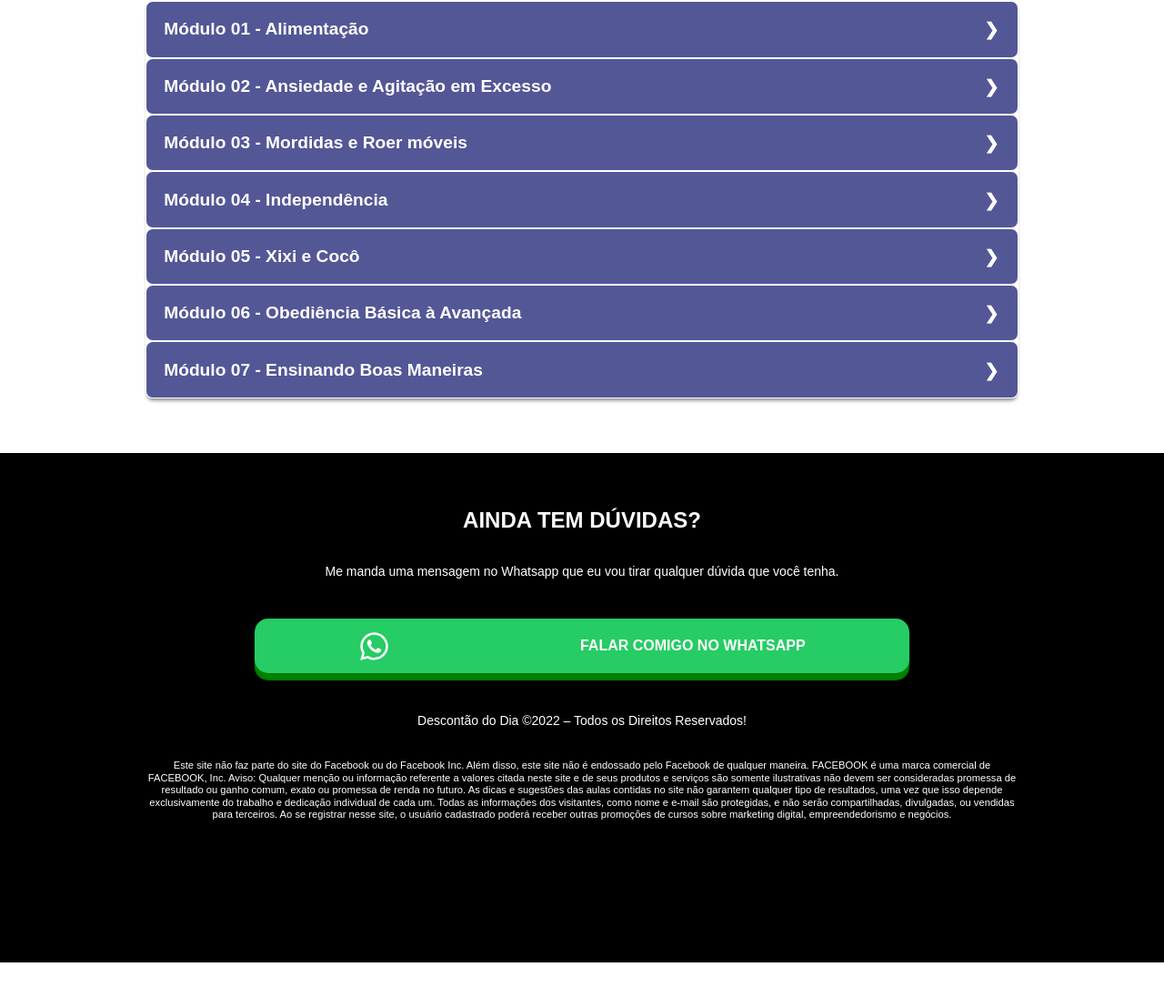
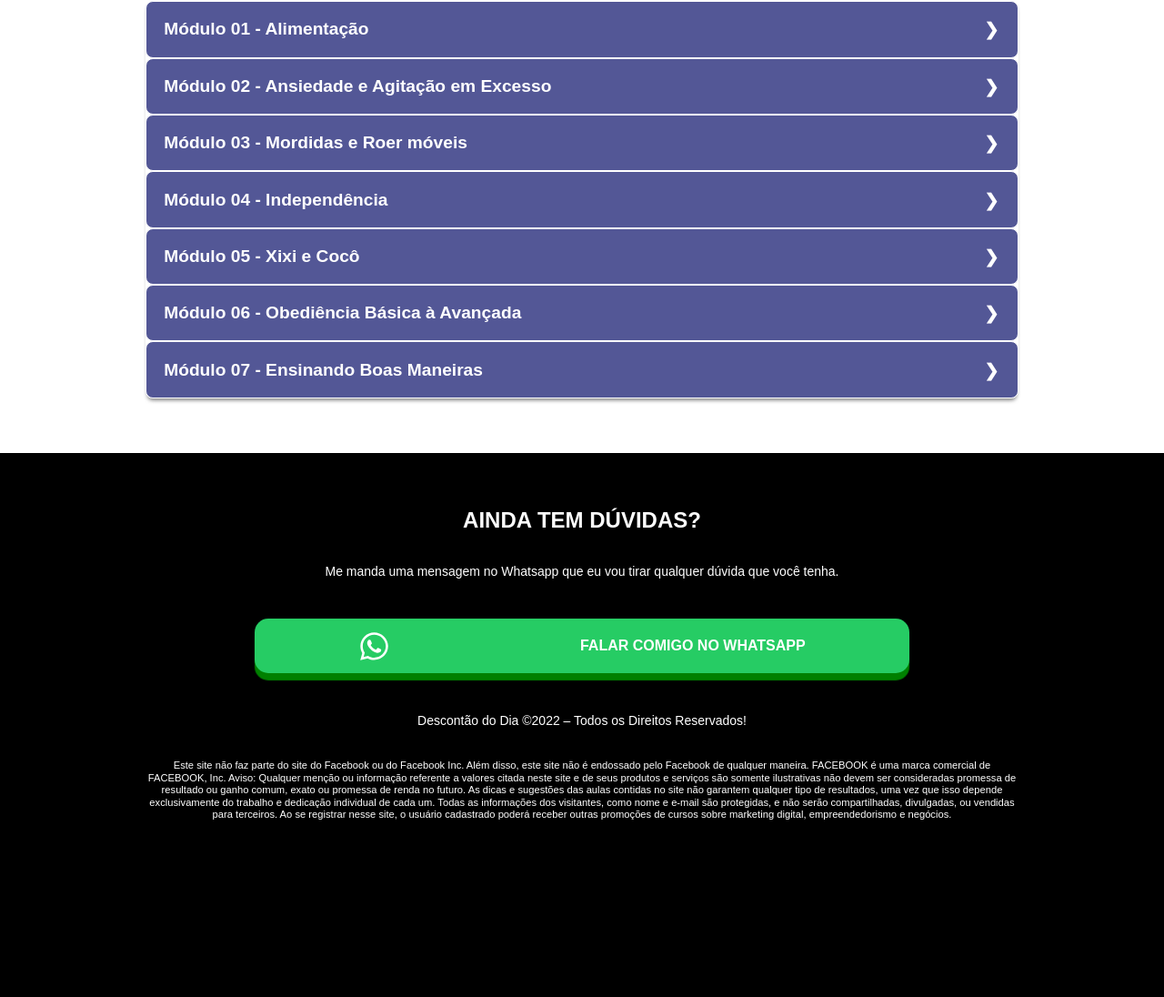
Before and after one commit to wesleysantossts/descontaododia, a React (Create React App) app: page /caobemresolvido in a window 1280 px wide. Shown: the part 7859-8955 px from the top of the page at 91% size. Before the commit the page ends 8917 px from the top, so only its background shows below. Built offline with nearby package versions, Linux system fonts and the light colour scheme.

Commit message:
Ft/modulos: sessão 'módulos' atualizada

```diff
--- a/src/views/styles/CaoBemResolvido.css
+++ b/src/views/styles/CaoBemResolvido.css
@@ -296,7 +296,7 @@
 }
 
 footer {
-  height: 70vh;
+  height: 100%;
   background-color: black;
   padding: 40px 0;
 }
--- a/src/views/styles/CaoBemResolvido.scss
+++ b/src/views/styles/CaoBemResolvido.scss
@@ -354,7 +354,7 @@ $corFundo: #ECECEB;
 }
 
 footer {
-  height: 70vh;
+  height: 100%;
   background-color: black;
   padding: 40px 0;
 
```
Also changed, not shown: 6 other files (tests, documents, lock files or other folders).
